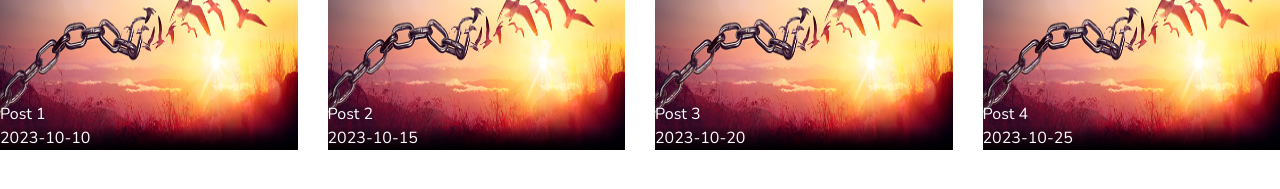
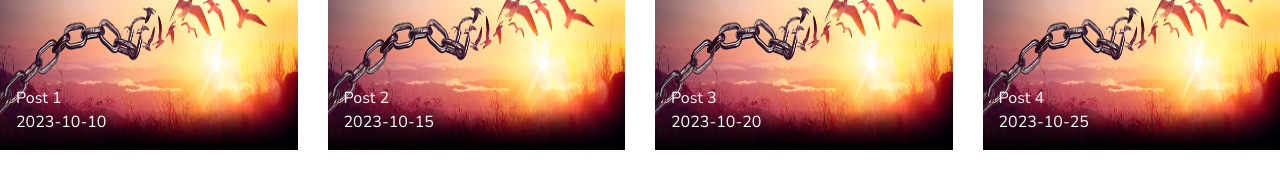
Before and after one commit to neilcasas/final-ustcss, a React (Vite) app: page / in a window 1280 px wide. Shown: the part 3614-3803 px from the top of the page. Built offline with nearby package versions, Linux system fonts and the light colour scheme.

Commit message:
Adjusted text padding

```diff
--- a/src/components/Post.jsx
+++ b/src/components/Post.jsx
@@ -9,7 +9,7 @@ const Post = (props) => {
         src={placeholder}
         alt="Post"
       />
-      <div className="absolute bottom-0 left-0 w-full flex flex-col justify-end bg-gradient-to-t from-black via-transparent to-transparent group-hover:scale-110 transition-transform">
+      <div className="absolute bottom-0 left-0 w-full flex flex-col justify-end bg-gradient-to-t from-black via-transparent to-transparent group-hover:scale-110 transition-transform p-4">
         <p className="text-white">{props.postTitle}</p>
         <p className="text-white">{props.date}</p>
       </div>
```
